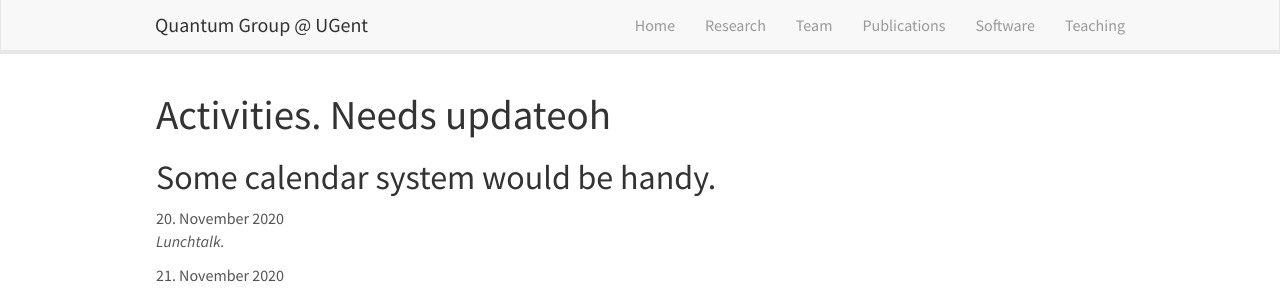
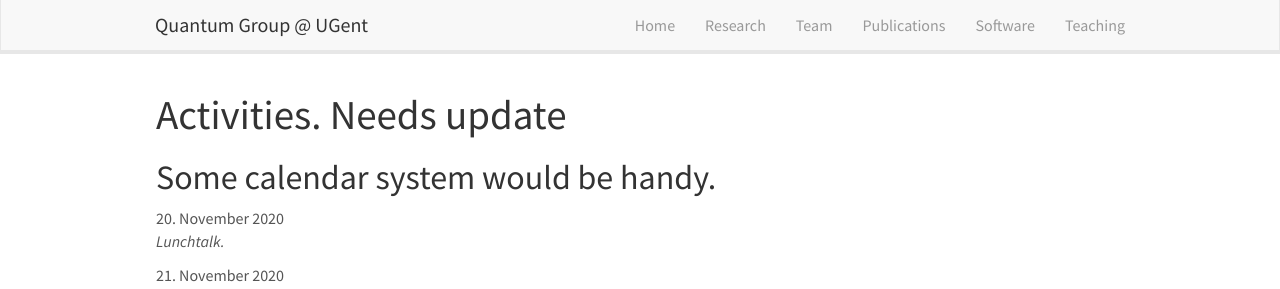
Before and after one commit to quantumghent/quantumghent.github.io, a Jekyll site: the page built from _pages/activities.md, in a window 1280 px wide. Shown: the top 289 px of the page. Built offline with Jekyll 4.4.1, drawn with Linux system fonts in a browser that asks for light colours; nearby versions of some CDN libraries.

Commit message:
Update activities.md

```diff
--- a/_pages/activities.md
+++ b/_pages/activities.md
@@ -6,7 +6,7 @@ sitemap: false
 permalink: /activities.html
 ---
 
-# Activities. Needs updateoh
+# Activities. Needs update
 ## Some calendar system would be handy.
 
 {% for activity in site.data.activities %}
```
